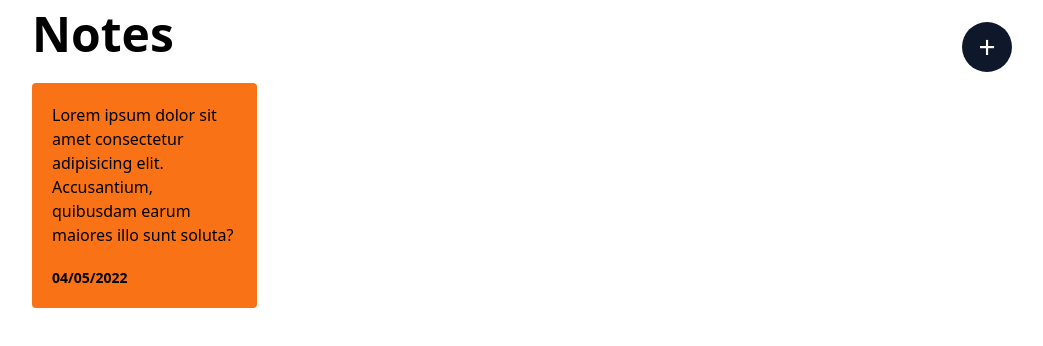
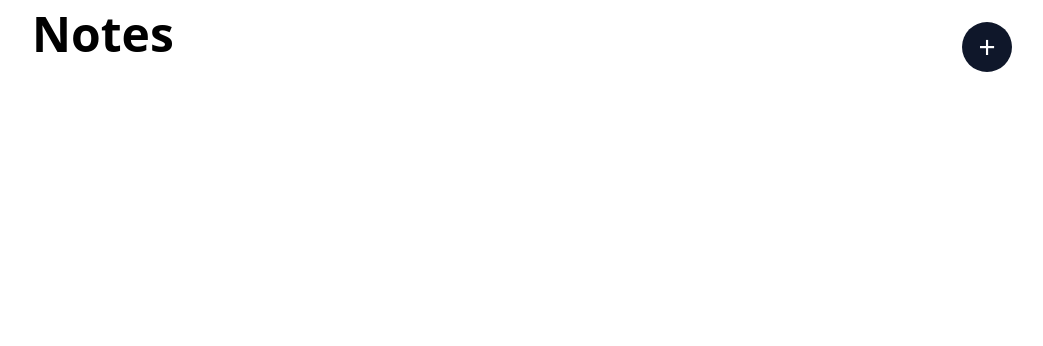
Before and after one commit to Vee-keme/vue-mini-projects, a Vue app: page /notes in a window 1280 px wide. Shown: the top 346 px of the page, without its empty margins (118-1161 px from the left). Built offline with nearby package versions, Linux system fonts and the light colour scheme.

Commit message:
added notes logic

```diff
--- a/src/notes/Notes.vue
+++ b/src/notes/Notes.vue
@@ -4,12 +4,16 @@ import { ref } from "vue";
 const showModal = ref(false);
 const newNote = ref("");
 const notes = ref([]);
+const errorMessage = ref("");
 
 function getRandomColor() {
   return "hsl(" + Math.random() * 360 + ", 100%, 75%)";
 }
 
 const addNote = () => {
+  if (newNote.value.length < 10) {
+    return (errorMessage.value = "Note must be at least 10 characters long");
+  }
   notes.value.push({
     id: Math.floor(Math.random() * 1000000000),
     text: newNote.value,
@@ -18,6 +22,7 @@ const addNote = () => {
   });
   newNote.value = "";
   showModal.value = false;
+  errorMessage.value = "";
 };
 </script>
 
@@ -31,7 +36,7 @@ const addNote = () => {
         class="w-[750px] bg-white rounded-lg p-[30px] relative flex flex-col"
       >
         <textarea
-          v-model="newNote"
+          v-model.trim="newNote"
           class="outline outline-2 outline-slate-400"
           name="note"
           id="note"
@@ -39,6 +44,8 @@ const addNote = () => {
           rows="10"
           placeholder="Enter your note here..."
         ></textarea>
+
+        <p v-if="errorMessage" class="text-red-700">{{ errorMessage }}</p>
         <button
           @click="addNote"
           class="py-[10px] px-[20px] text-3xl w-[100%] bg-blue-700 border-none text-white cursor-pointer mt-[15px] rounded"
@@ -66,13 +73,15 @@ const addNote = () => {
       </header>
       <div class="flex flex-wrap">
         <div
-          class="w-[225px] h-[225px] bg-orange-500 p-5 rounded flex flex-col justify-between mr-[20px] mb-[20px]"
+          v-for="note in notes"
+          :key="note.id"
+          :style="{ backgroundColor: note.backgroundColor }"
+          class="w-[225px] h-[225px] p-5 rounded flex flex-col justify-between mr-[20px] mb-[20px]"
         >
-          <p>
-            Lorem ipsum dolor sit amet consectetur adipisicing elit.
-            Accusantium, quibusdam earum maiores illo sunt soluta?
+          <p>{{ note.text }}</p>
+          <p class="text-sm font-bold">
+            {{ note.date.toLocaleDateString("en-US") }}
           </p>
-          <p class="text-sm font-bold">04/05/2022</p>
         </div>
       </div>
     </div>
```
